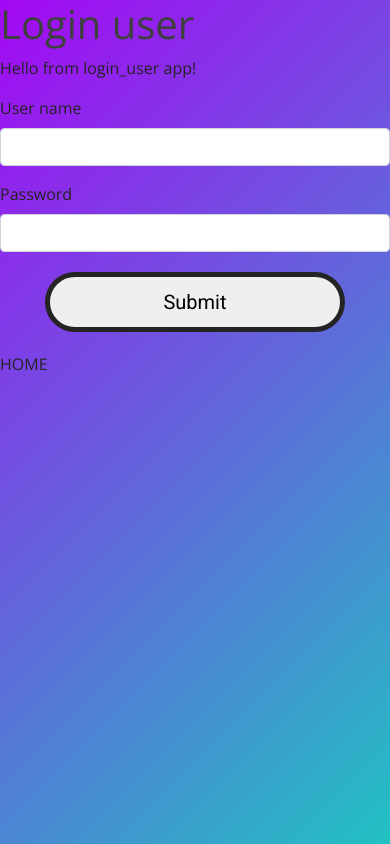
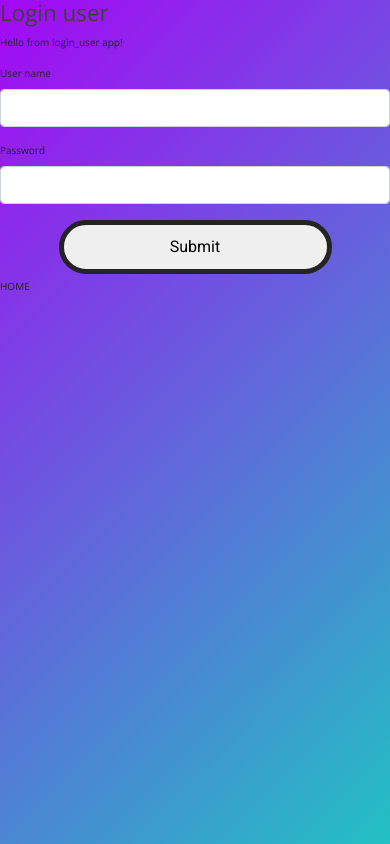
Before and after one commit to lexach91/DateLoc, a Django app: page /login_user/ in a window 390 px wide. Run offline with Django 3.2, Linux system fonts and the light colour scheme.

Commit message:
Finish media queries 320px + screens

```diff
--- a/home/templates/home/home.html
+++ b/home/templates/home/home.html
@@ -7,11 +7,7 @@
         <h1>Escapade</h1>
         <h2> <em>For a Date to Remember</em></h2>
         <div>
-<<<<<<< HEAD
-
-=======
             <a href="{% url 'create-profile' %}" id="create-account-btn" class="center, homepage-btn">Create account</a>
->>>>>>> aed1ff44cff28657f597a5dfb7ad5758778e1154
             {% if user.is_authenticated %}
             <a href="{% url 'location_match' %}" id="create-account-btn" class="center, homepage-btn">Location match</a>
             <a href="{% url 'logout_user' %}" id="create-account-btn" class="center, homepage-btn">Logout</a>
--- a/static/css/base.css
+++ b/static/css/base.css
@@ -12,18 +12,18 @@ body {
     color: #232423;
     background: rgb(34,193,195);
     background: linear-gradient(315deg, rgba(34,193,195,1) 0%, rgba(164,8,244,1) 100%);
+    font-size: 62.5%;
 }
 
 h1 {
-    padding: 5% 0px 0px;
-    font-size: 60px;
-    letter-spacing: 0.5em;
+    padding: 10px 0px 0px;
+    font-size: 4rem;
+    letter-spacing: 0.8rem;
     text-align: center;
-
 }
 
 h2 {
-    font-size: 40px;
+    font-size: 3rem;
     color: #3e403e;
 }
 
@@ -48,13 +48,14 @@ a {
 
 .homepage-btn {
     font-family: 'Roboto', sans-serif;
-    width: 300px;
+    width: 90%;
     display: block;
-    margin: 20px auto;
+    margin: 10px auto;
     padding: 10px 30px;
     border: 5px solid #232423;
     border-radius: 100px;
-    font-size: 20px;
+    font-size: 1.6rem;
+    max-width: 300px;
 }
 
 .homepage-btn:hover {
@@ -98,16 +99,16 @@ img {
     width: 80%;
     margin: 0 auto 10px;
     background-color: rgba(235, 232, 237, 0.6);
-    font-size: 20px;
+    font-size: 1.4rem;
 }
 
 #chat-message-input {
-    bottom: 17%;
+    bottom: 15%;
     width: 45%;
 }
 
 #chat-message-submit{
-    bottom: 9%;
+    bottom: 7%;
     width: 30%;
 }
 
@@ -116,11 +117,59 @@ img {
 /* Media Queries */
 
 @media screen and (max-width: 1024px) {
+    h1 {
+        font-size: 3rem;
+    }
 
+    h2 {
+        font-size: 2.4rem;
+    }
 }
 
-@media screen and (max-width: 480px) {
+@media (max-width: 768px) {
     h1 {
-        font-size: 30px;
+        font-size: 2.4rem;
+    }
+
+    h2 {
+        font-size: 2rem;
+    }
+    .container {
+        min-width: 343px;
+    }
+
+    .homepage-btn {
+        font-size: 1.6rem;
+        width: 80%;
     }
 }
+
+@media (max-width: 596px) {
+    .homepage-btn {
+        font-size: 1rem;
+    }
+}
+
+@media (max-width: 480px) {
+    h1 {
+        font-size: 1.9rem;
+        letter-spacing: 0.5rem;
+    }
+
+    h2 {
+        font-size: 1.4rem;
+    }
+
+    .homepage-btn {
+        font-size: 1rem;
+        width: 70%;
+        margin: 5px auto;
+    }
+
+    .container {
+        min-width: 277px;
+        padding: 5px;
+    }
+}
+
+/* End of Media Queries */
```
